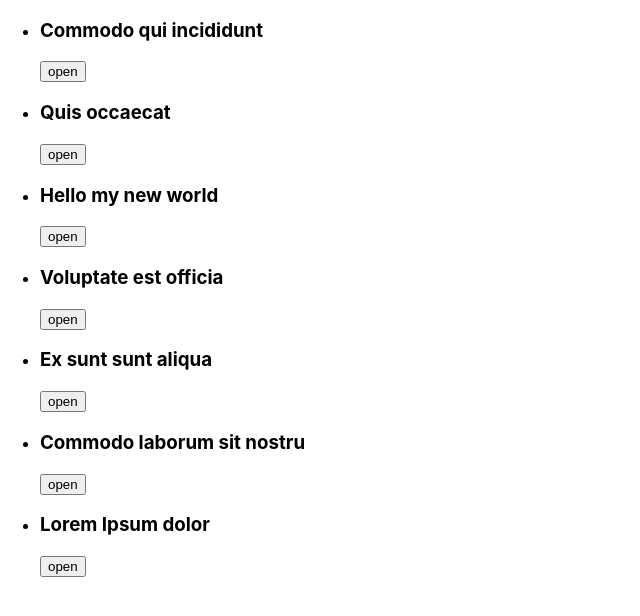
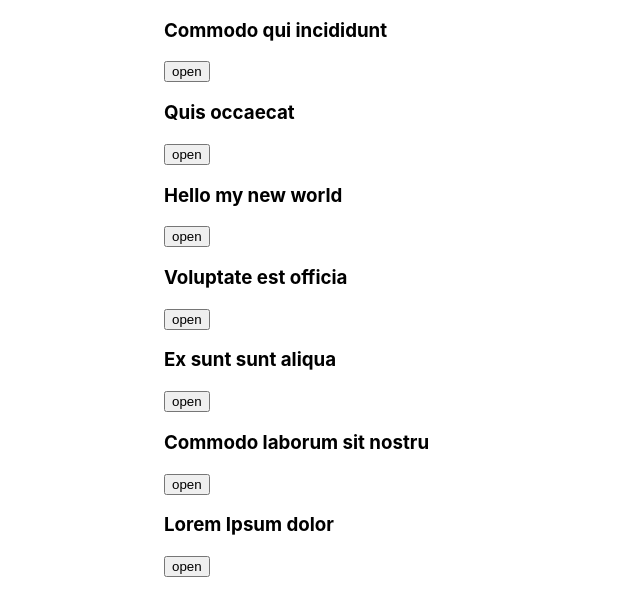
Before and after one commit to Melandr/learn-js-react, a React app: page / in a window 1280 px wide. Shown: the whole page, without its empty margins (0-640 px from the left). Built offline with nearby package versions, Linux system fonts and the light colour scheme.

Commit message:
add styles

```diff
--- a/src/components/Article.js
+++ b/src/components/Article.js
@@ -16,7 +16,7 @@ class Article extends Component {
         const { article, isOpen, toggleOpen } = this.props;
 
         return (
-            <div>
+            <div className="wrapper">
                 <h3>{article.title}</h3>
                 <button onClick={toggleOpen}>{isOpen ? "close" : "open"}</button>
                 {this.getBody()}
--- a/src/decorators/toggleOpen.js
+++ b/src/decorators/toggleOpen.js
@@ -12,7 +12,6 @@ export default (OriginalComponent) =>
 
         toggleOpen = (ev) => {
             ev && ev.preventDefault && ev.preventDefault();
-            console.log("----", ev.nativeEvent);
 
             this.setState({
                 isOpen: !this.state.isOpen,
--- a/src/index.css
+++ b/src/index.css
@@ -11,3 +11,12 @@ body {
 code {
     font-family: source-code-pro, Menlo, Monaco, Consolas, "Courier New", monospace;
 }
+
+.wrapper {
+    width: 80%;
+    margin: 0 auto;
+}
+
+li {
+    list-style-type: none;
+}
```
